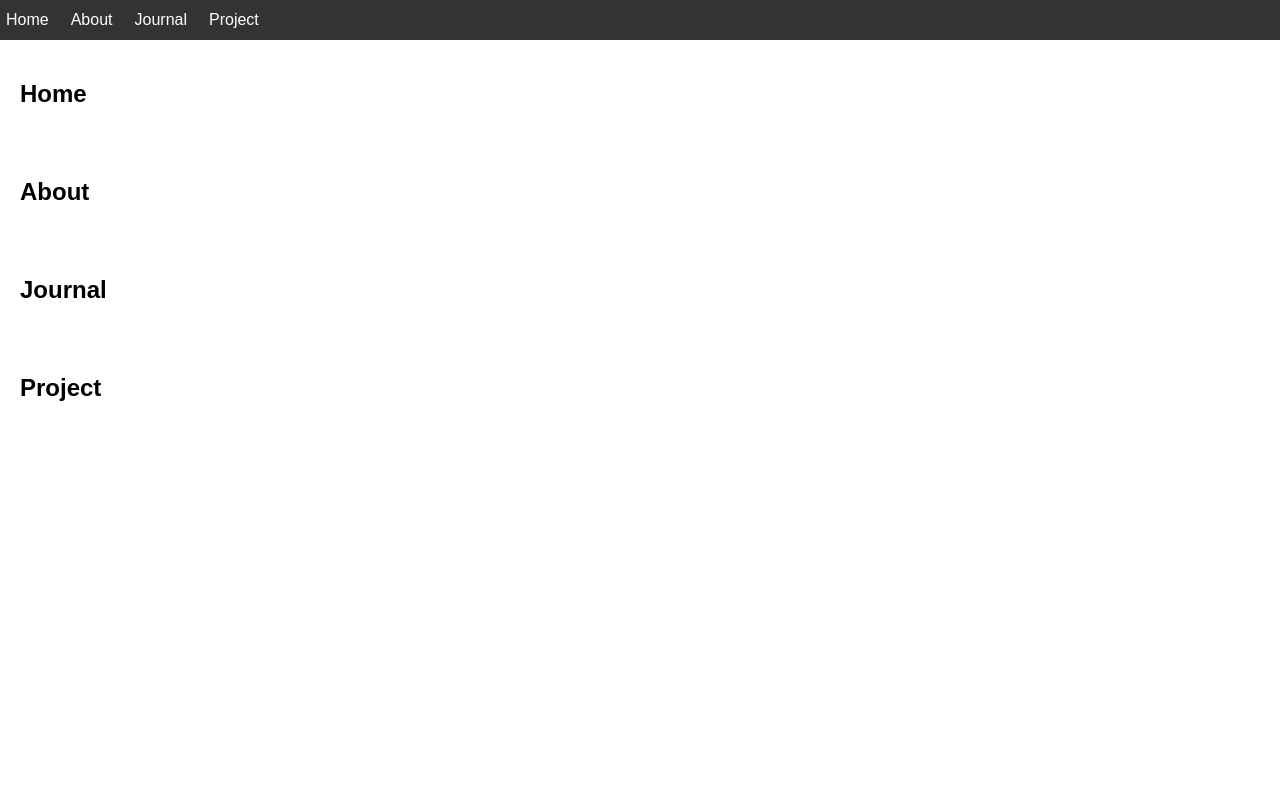
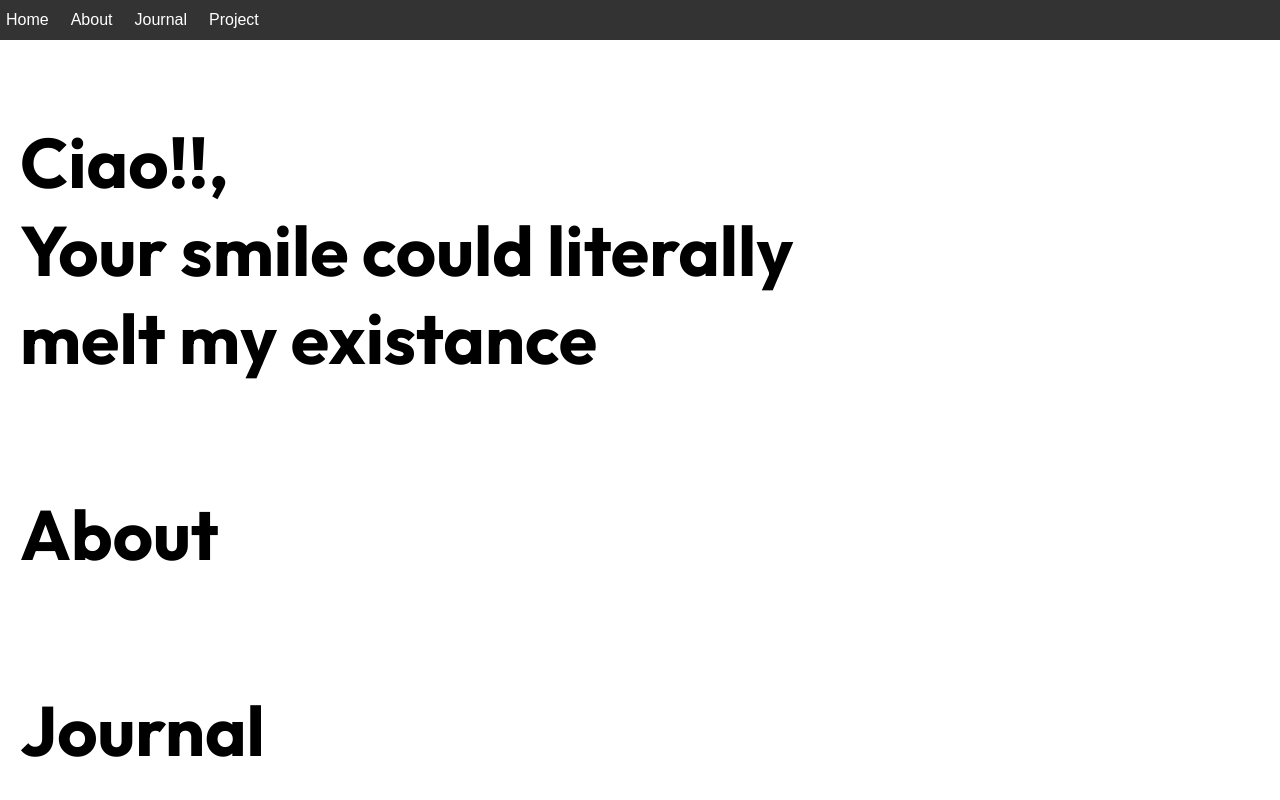
Before and after one commit to Fitriawan-Arya-N/web-portofolio-arya, a React (Create React App) app: page / in a window 1280 px wide. Shown: the top 800 px of the page. Built offline with nearby package versions, Linux system fonts and the light colour scheme.

Commit message:
Tambah File

```diff
--- a/public/index.html
+++ b/public/index.html
@@ -10,6 +10,10 @@
       content="Web site created using create-react-app"
     />
     <link rel="apple-touch-icon" href="%PUBLIC_URL%/logo192.png" />
+    <link rel="preconnect" href="https://fonts.googleapis.com">
+    <link rel="preconnect" href="https://fonts.gstatic.com" crossorigin>
+    <link href="https://fonts.googleapis.com/css2?family=Big+Shoulders+Display:wght@700&family=Lexend+Deca&family=Outfit:wght@700&family=Urbanist:ital,wght@0,100..900;1,100..900&display=swap" rel="stylesheet">
+
     <!--
       manifest.json provides metadata used when your web app is installed on a
       user's mobile device or desktop. See https://developers.google.com/web/fundamentals/web-app-manifest/
--- a/src/App.js
+++ b/src/App.js
@@ -1,12 +1,22 @@
 import React from 'react';
-import HomePage from './pages/HomePage';
+import Header from './components/Header'; // Impor komponen Header
+import HomePage from './pages/HomePage'; // Impor halaman Home
+import About from './pages/About'; // Impor halaman About
+import Journal from './pages/Journal'; // Impor halaman Journal
+import Project from './pages/Project'; // Impor halaman Project
+
 
 const App = () => {
   return (
     <div>
-      <HomePage />
+      <Header /> {/* Tampilkan komponen Header */}
+      <HomePage /> {/* Tampilkan halaman Home */}
+      <About /> {/* Tampilkan halaman About */}
+      <Journal /> {/* Tampilkan halaman Journal */}
+      <Project /> {/* Tampilkan halaman Project */}
     </div>
   );
 };
 
+
 export default App;
--- a/src/components/Header.js
+++ b/src/components/Header.js
@@ -0,0 +1,25 @@
+import React from 'react';
+
+const scrollToSection = (sectionId) => {
+  const section = document.getElementById(sectionId);
+  if (section) {
+    section.scrollIntoView({ behavior: "smooth" });
+  }
+};
+
+const Header = () => {
+  return (
+    <header>
+      <nav>
+        <ul>
+          <li><button onClick={() => scrollToSection("home")}>Home</button></li>
+          <li><button onClick={() => scrollToSection("about")}>About</button></li>
+          <li><button onClick={() => scrollToSection("journal")}>Journal</button></li>
+          <li><button onClick={() => scrollToSection("project")}>Project</button></li>
+        </ul>
+      </nav>
+    </header>
+  );
+};
+
+export default Header;
--- /dev/null
+++ b/src/pages/About.js
@@ -0,0 +1,12 @@
+import React from 'react';
+
+const About = () => {
+  return (
+    <div id="about" className="content-section">
+      <h2>About</h2>
+      {/* Isi konten untuk halaman About */}
+    </div>
+  );
+};
+
+export default About;
--- a/src/pages/HomePage.js
+++ b/src/pages/HomePage.js
@@ -1,47 +1,14 @@
 import React from 'react';
-import '../styles/HomePage.css';
+import '../styles/HomePage.css'; // Impor file CSS
 
 const HomePage = () => {
-  const scrollToSection = (sectionId) => {
-    const section = document.getElementById(sectionId);
-    if (section) {
-      section.scrollIntoView({ behavior: "smooth" });
-    }
-  };
 
   return (
     <div>
-      {/* Header */}
-      <header>
-        <nav>
-          <ul>
-            <li><button onClick={() => scrollToSection("home")}>Home</button></li>
-            <li><button onClick={() => scrollToSection("about")}>About</button></li>
-            <li><button onClick={() => scrollToSection("journal")}>Journal</button></li>
-            <li><button onClick={() => scrollToSection("project")}>Project</button></li>
-          </ul>
-        </nav>
-      </header>
-
       {/* Content */}
       <div id="home" className="content-section">
-        <h2>Home</h2>
+      <h2>Ciao!!, <br/>Your smile could literally <br/>melt my existance </h2>
         {/* Isi konten untuk halaman Home */}
-      </div>
-
-      <div id="about" className="content-section">
-        <h2>About</h2>
-        {/* Isi konten untuk halaman About */}
-      </div>
-
-      <div id="journal" className="content-section">
-        <h2>Journal</h2>
-        {/* Isi konten untuk halaman Journal */}
-      </div>
-
-      <div id="project" className="content-section">
-        <h2>Project</h2>
-        {/* Isi konten untuk halaman Project */}
       </div>
     </div>
   );
--- /dev/null
+++ b/src/pages/Journal.js
@@ -0,0 +1,12 @@
+import React from 'react';
+
+const Journal = () => {
+  return (
+    <div id="journal" className="content-section">
+      <h2>Journal</h2>
+      {/* Isi konten untuk halaman Journal */}
+    </div>
+  );
+};
+
+export default Journal;
--- /dev/null
+++ b/src/pages/Project.js
@@ -0,0 +1,12 @@
+import React from 'react';
+
+const Project = () => {
+  return (
+    <div id="project" className="content-section">
+      <h2>Project</h2>
+      {/* Isi konten untuk halaman Project */}
+    </div>
+  );
+};
+
+export default Project;
--- a/src/styles/HomePage.css
+++ b/src/styles/HomePage.css
@@ -1,9 +1,21 @@
 /* styles.css */
 
-body {
+
+
+  body {
     font-family: Arial, sans-serif;
     margin: 0;
     padding: 0;
+  }
+
+  .content-section h2 {
+    font-family: "Outfit", sans-serif; /* Menggunakan font "Outfit" */
+    font-optical-sizing: auto;
+    font-weight: 700; /* Ketebalan font yang sesuai */
+    font-style: normal; /* Gaya font normal */
+    font-size: 70px; /* Ukuran font yang lebih besar */
+    margin-bottom: 10px; /* Margin bawah agar terlihat lebih rapi */
+
   }
 
   header {
```
